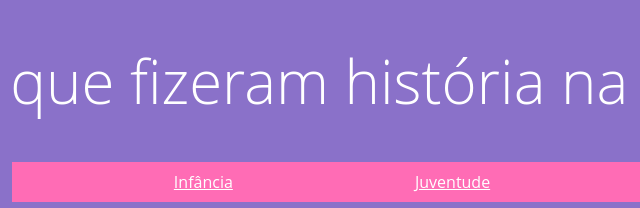
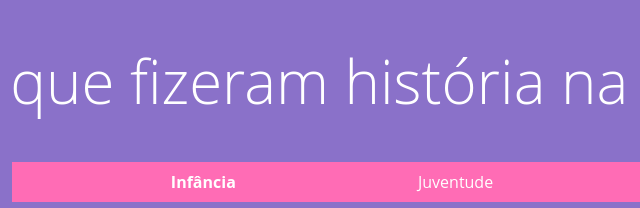
Before and after one commit to adriatls/Programaria, a plain HTML site: page index.html in a window 1280 px wide. In both pictures the pointer is over the link "Infância". Shown: the top 208 px of the page, 308-948 px from the left. Drawn offline with Linux system fonts and the light colour scheme.

Commit message:
Desafio 2 - Adicionar pseudoclass

```diff
--- a/css/style.css
+++ b/css/style.css
@@ -65,7 +65,7 @@ a {
 
 .principal a {
   color: #fff;
-  text-decoration: underline;
+  text-decoration: none;
   font-weight: normal;
 }
 
@@ -82,6 +82,11 @@ a {
   margin: 0 89px;
 }
 
+.menu:hover {
+  font-weight: bold;
+  cursor: pointer;
+}
+
 button {
   background-color: #41f341;
   border: 1px solid transparent;
```
